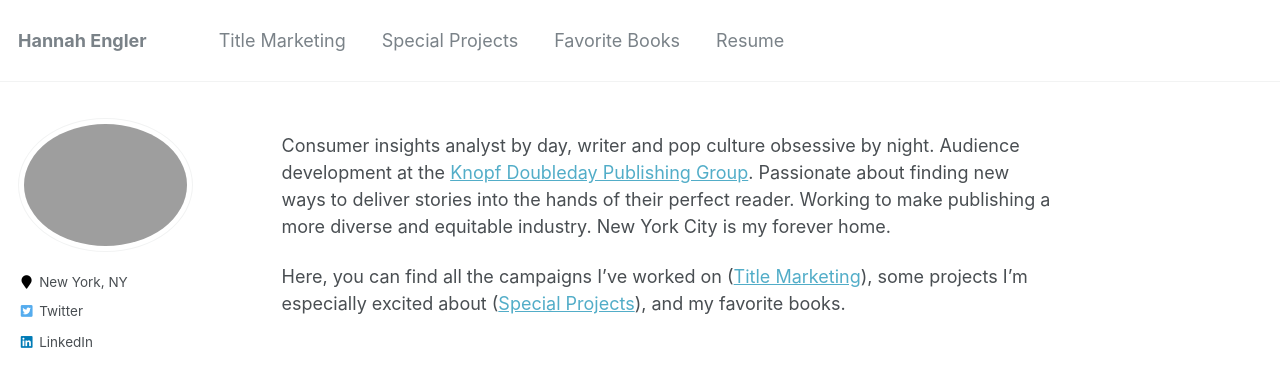
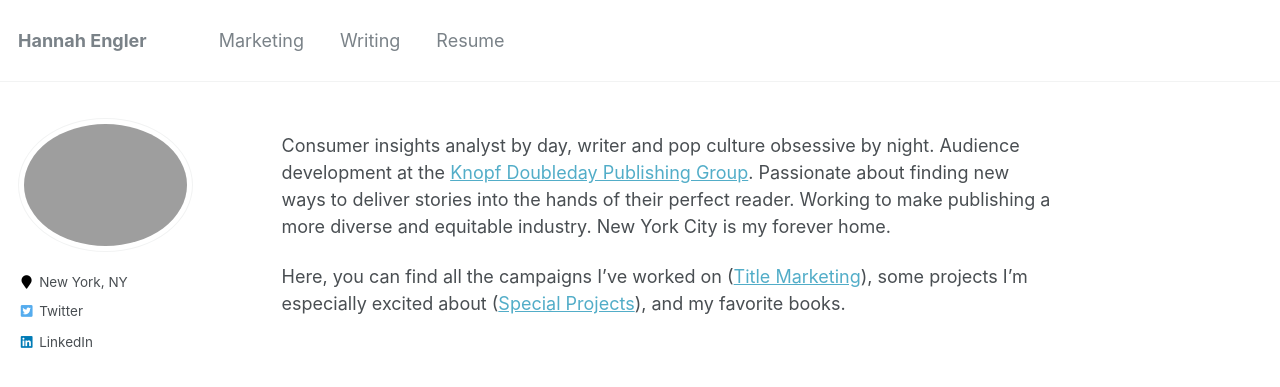
Before and after one commit to hannahmengler/hannahmengler.github.io, a Jekyll site: the page built from _pages/about.md, in a window 1280 px wide. Shown: the top 387 px of the page. Built offline with Jekyll 4.4.1, drawn with Linux system fonts in a browser that asks for light colours.

Commit message:
Change to navigation

```diff
--- a/_data/navigation.yml
+++ b/_data/navigation.yml
@@ -1,13 +1,10 @@
 # main links links
 main:
-  - title: "Title Marketing"
-    url: /titles/
+  - title: "Marketing"
+    url: /marketing/
 
-  - title: "Special Projects"
+  - title: "Writing"
     url: /projects/
-
-  - title: "Favorite Books"
-    url: /books/
 
   - title: "Resume"
     url: /resume/
```
